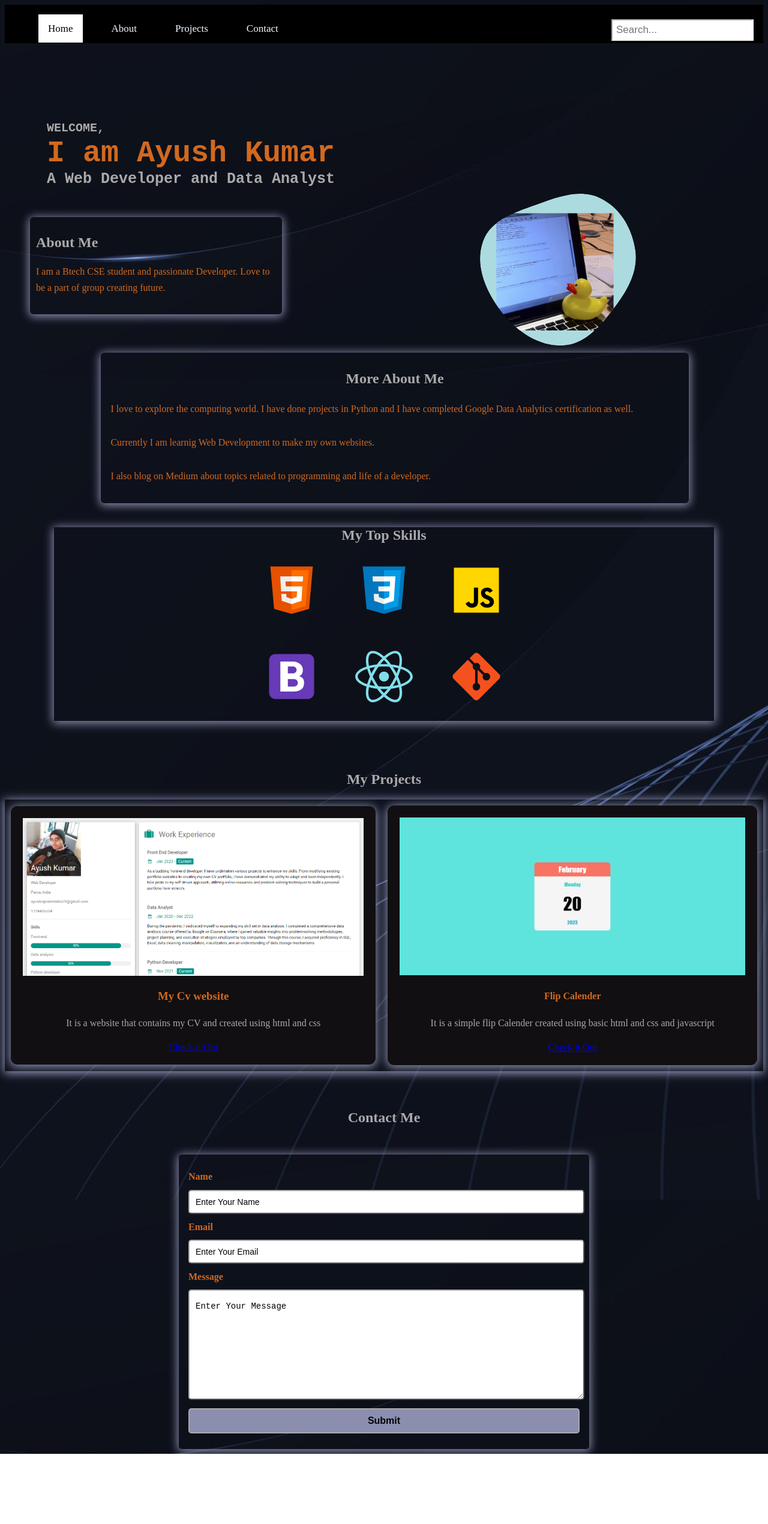
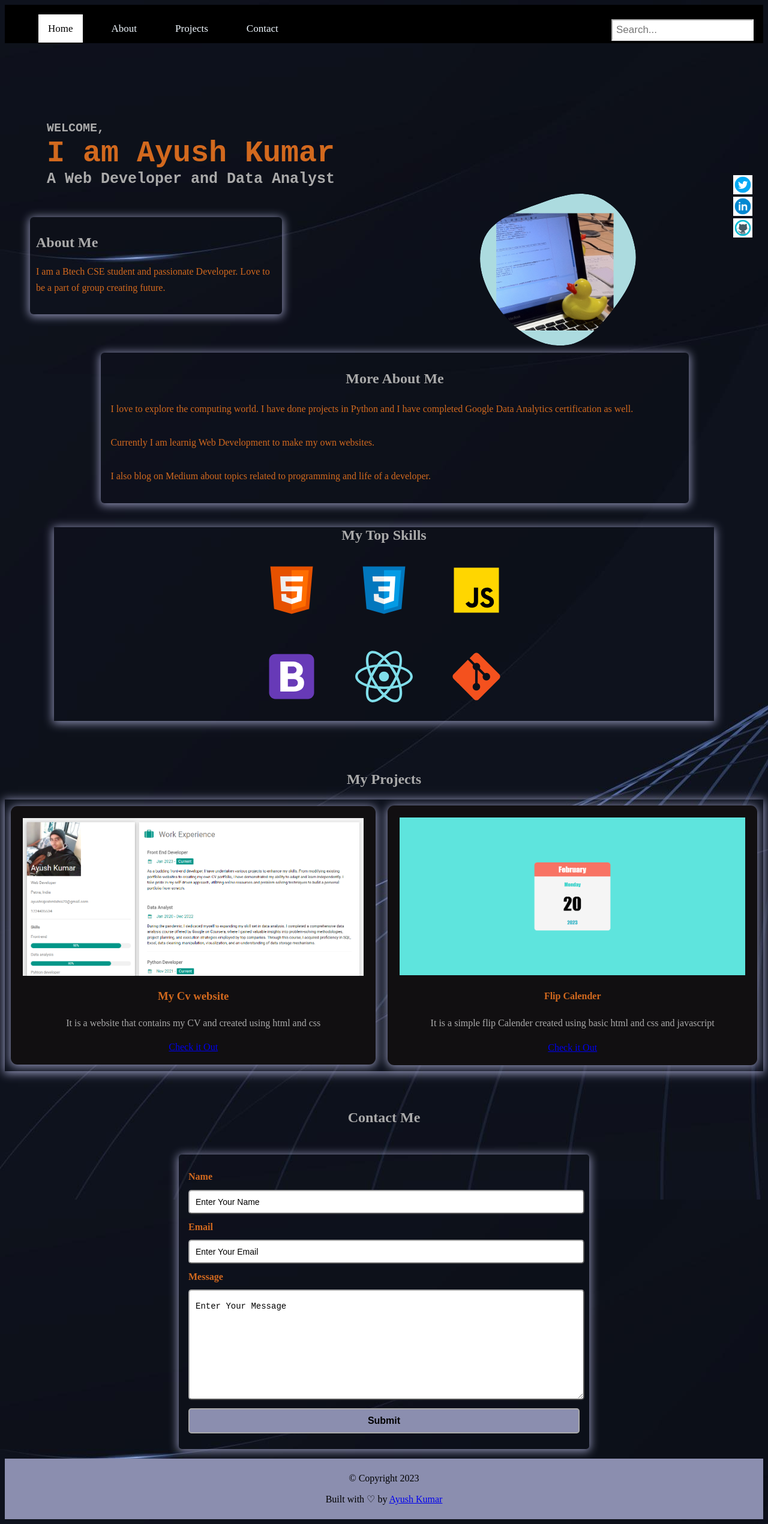
Before and after one commit to Ayushkumarcoder/portfolio.github.io, a plain HTML site: page index.html in a window 1280 px wide. Shown: the whole page at 60% size. Before the commit the page ends 2424 px from the top, so only its background shows below. Drawn offline with Linux system fonts and the light colour scheme.

Commit message:
added social media icons and created footer

```diff
--- a/index.html
+++ b/index.html
@@ -152,6 +152,29 @@
         </div>
       </section>
 
+      <div class="socials">
+        <a href="#" target="_blank">
+          <img src="assets/icons/icons8-twitter-circled.gif" alt="Twitter" loading="lazy" class="socicon"/>
+        </a>
+        <a href="www.linkedin.com/in/ayush-kumar-developer" target="_blank">
+          <img src="assets/icons/icons8-linkedin-circled.gif" alt="Linkedin" loading="lazy" class="socicon"/>
+        </a>
+        <a href="#" target="_blank">
+          <img src="assets/icons/icons8-github.gif" alt="Github" loading="lazy" class="socicon"/>
+        </a>
+
+
+      </div>
+      <footer>
+        <p class="copy">&copy; Copyright 2023</p>
+        <p class="copy">
+          Built with &#x2661; by
+          <a href="#" target="_blank"
+            >Ayush Kumar</a
+          >
+        </p>
+      </footer>
+
 
 
 
--- a/styles2.css
+++ b/styles2.css
@@ -295,3 +295,24 @@ input.search-query {
     border: 2px solid #aaaaaa;
     cursor: pointer;
   }
+  .socials {
+    display: flex;
+    flex-direction: column;
+    position: fixed;
+    right: 2%;
+    bottom: 50%;
+  }
+
+  .socicon {
+    width: 2rem;
+    height: 2rem;
+  }
+
+  footer {
+    background-color: #8b8eaf;
+    padding: 0.5rem;
+    text-align: center;
+    margin: 1rem 0 0;
+
+
+  }
```
